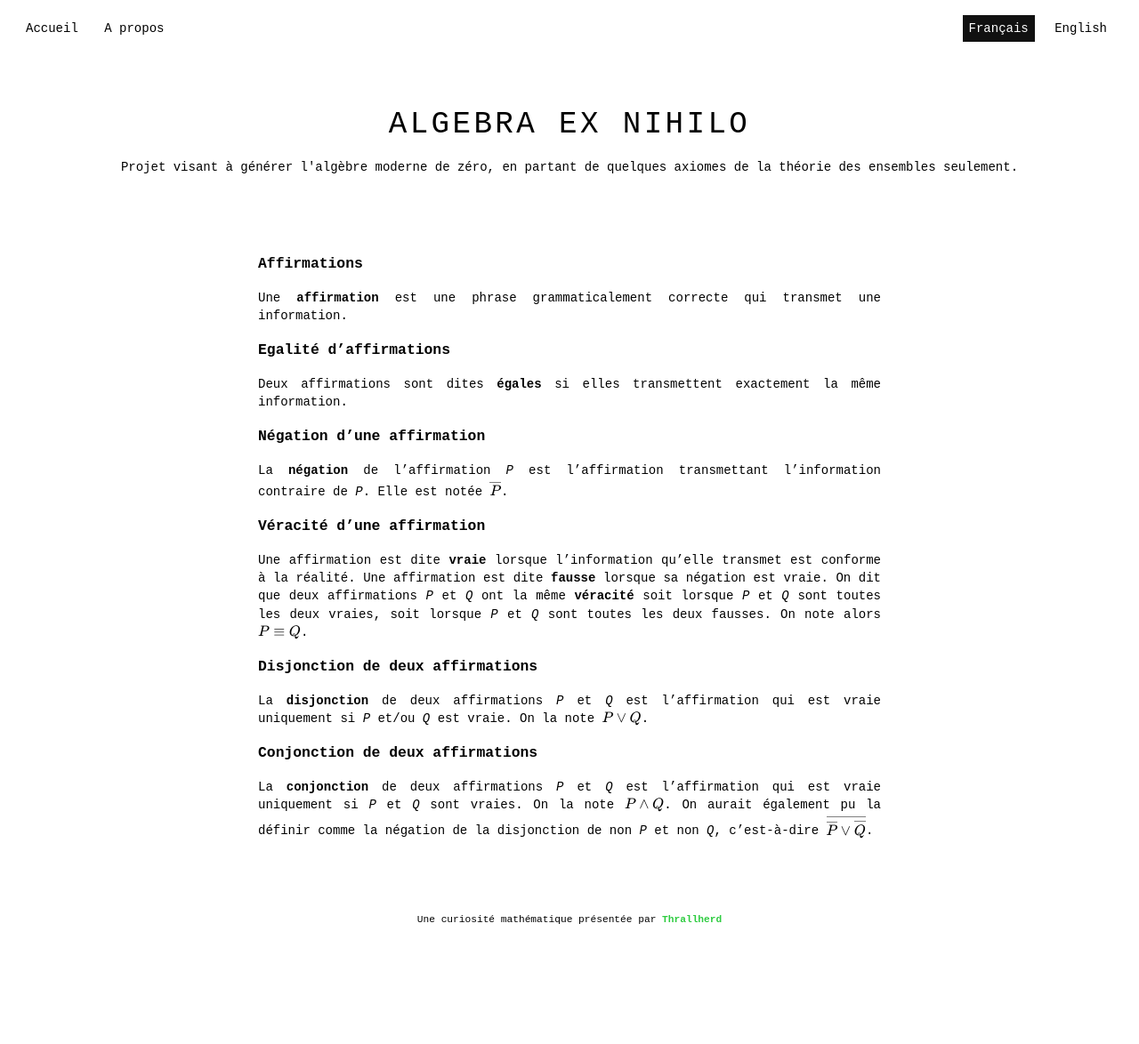
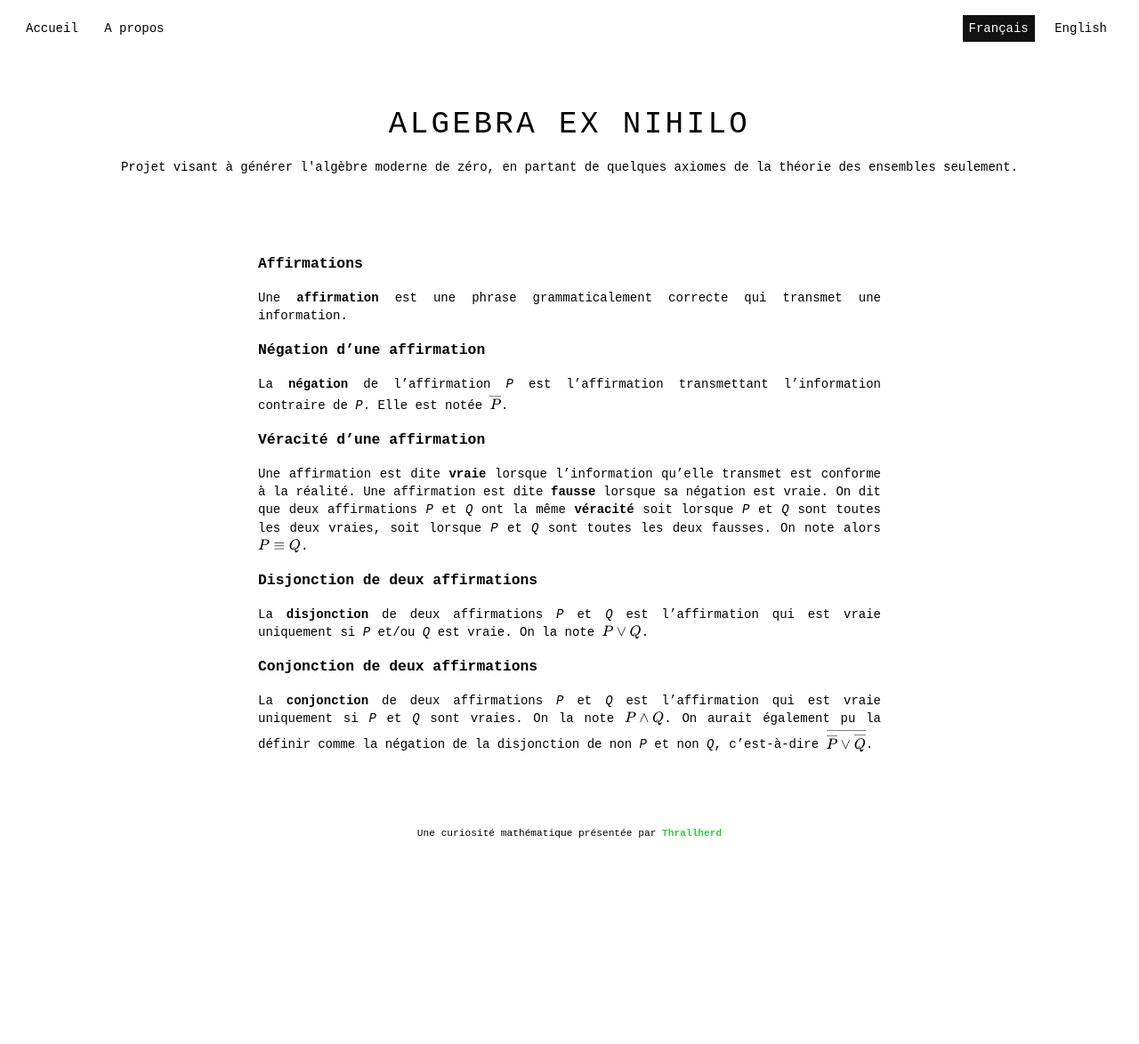
Before and after one commit to Thrallherd/AlgebraExNihilo, a Jekyll site: the page built from logic_def2.md, in a window 1280 px wide. Shown: the whole page at 89% size. Built offline with Jekyll 4.4.1, drawn with Linux system fonts in a browser that asks for light colours; formulas are drawn with MathJax 3; after the commit the page ends 1077 px from its top, so only the background shows below that.

Commit message:
Update logic_def2.md

```diff
--- a/logic_def2.md
+++ b/logic_def2.md
@@ -10,9 +10,6 @@ handle: /logic_def2
 ### Affirmations
 Une **affirmation** est une phrase grammaticalement correcte qui transmet une information.
 
-### Egalité d'affirmations
-Deux affirmations sont dites **égales** si elles transmettent exactement la même information.
-
 ### Négation d'une affirmation
 La **négation** de l'affirmation _P_ est l'affirmation transmettant l'information contraire de _P_. Elle est notée $$\overline P$$.
 
```
